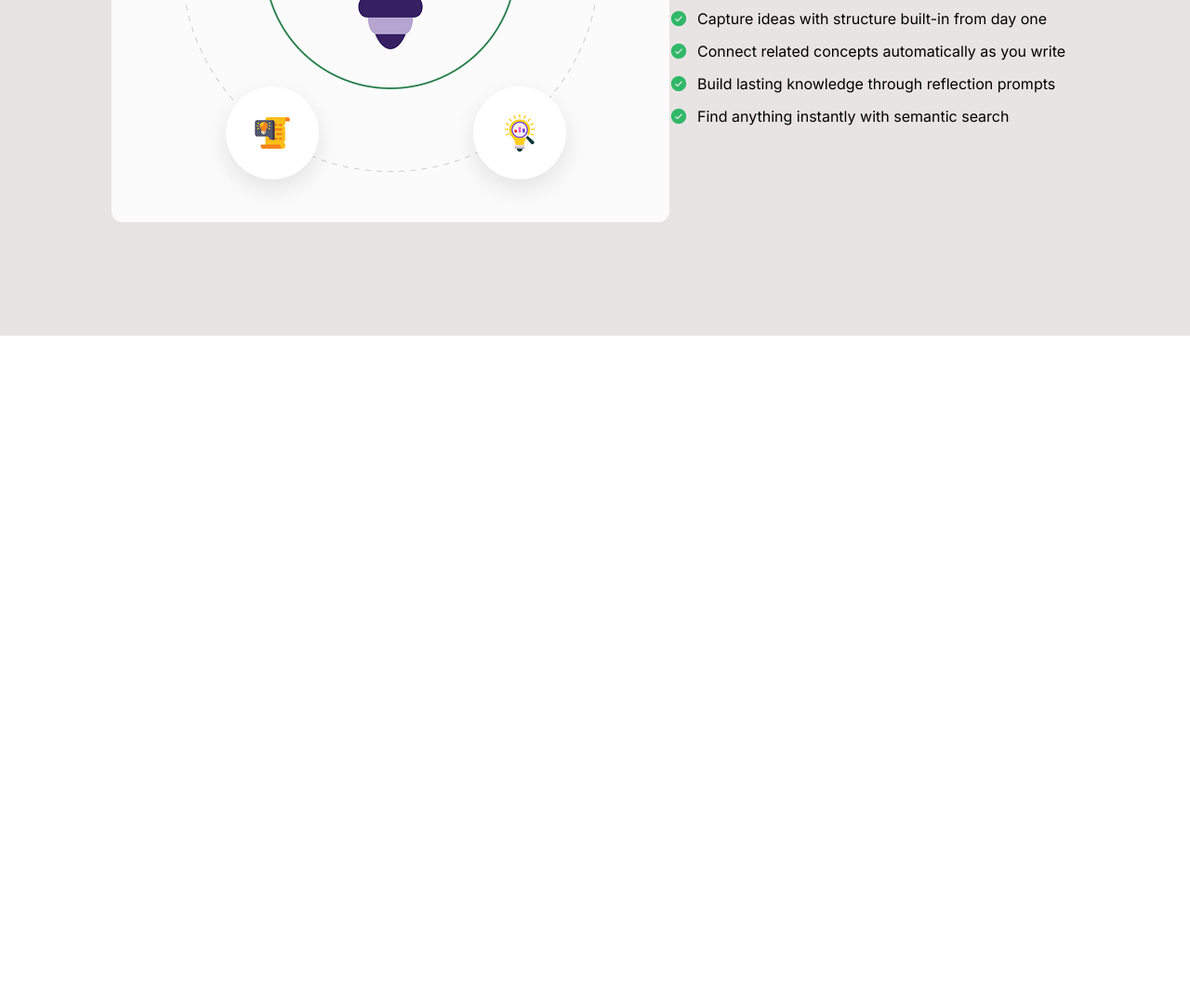
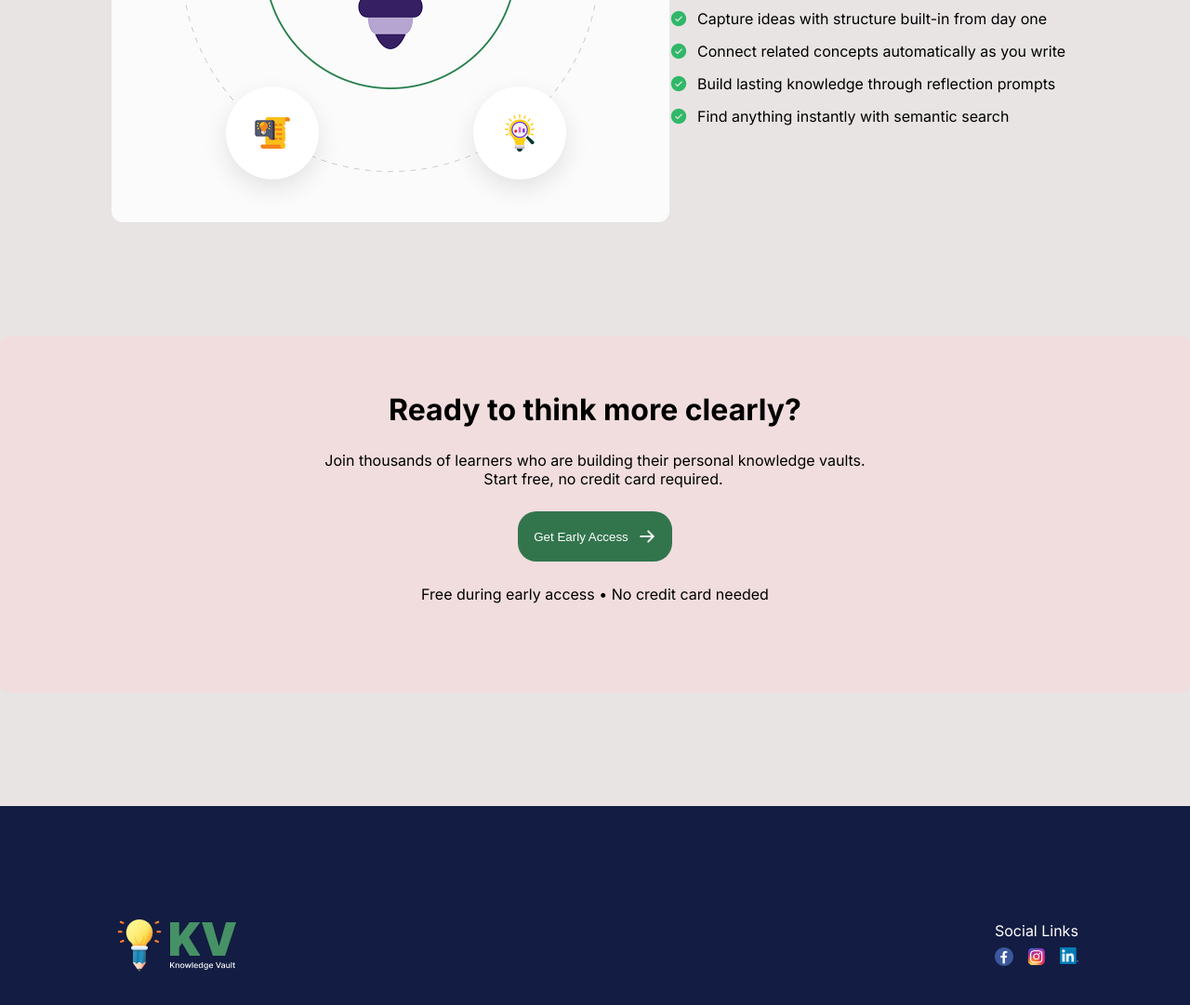
Before and after one commit to zarin-tasnim17/portfolio_website-assignment_1-, a plain HTML site: page index.html in a window 1280 px wide. Shown: the part 1719-2800 px from the top of the page at 93% size. Before the commit the page ends 2080 px from the top, so only its background shows below. Drawn offline with Linux system fonts and the light colour scheme.

Commit message:
add footer and early access section

```diff
--- a/index.html
+++ b/index.html
@@ -10,7 +10,7 @@
       rel="stylesheet"
     />
     <link rel="stylesheet" href="style.css" />
-    <title>portfolio website</title>
+    <title>test</title>
   </head>
   <body>
     <nav class="nav">
@@ -64,7 +64,8 @@
       </div>
       <img src="./assets/hero-bg.png" alt="body img" />
     </div>
-     <div class="card-section">
+
+    <div class="card-section">
       <div class="content">
         <h1>Notes don't fail, Structure does.</h1>
         <p>
@@ -94,7 +95,8 @@
           <h3>Bookmark overload</h3>
           <p>
             Hundreds of saved links you'll never
-            <br />&nbsp;&nbsp;&nbsp;&nbsp;&nbsp;&nbsp;&nbsp;&nbsp;&nbsp;&nbsp;&nbsp;&nbsp;&nbsp;&nbsp;revisit or remember.
+            <br />&nbsp;&nbsp;&nbsp;&nbsp;&nbsp;&nbsp;&nbsp;&nbsp;&nbsp;&nbsp;&nbsp;&nbsp;&nbsp;&nbsp;revisit
+            or remember.
           </p>
         </div>
 
@@ -106,8 +108,7 @@
           <h3>No idea connections</h3>
           <p>
             &nbsp;&nbsp;&nbsp;&nbsp;&nbsp;&nbsp;Insights stay isolated, never
-            <br />&nbsp;building into bigger
-            understanding.
+            <br />&nbsp;building into bigger understanding.
           </p>
         </div>
 
@@ -119,12 +120,13 @@
           <h3>Forgetting what you learned</h3>
           <p>
             Knowledge fades because there's
-            <br />&nbsp;&nbsp;&nbsp;&nbsp;&nbsp;&nbsp;&nbsp;&nbsp;&nbsp;&nbsp;&nbsp;no system to retain
-            it.
+            <br />&nbsp;&nbsp;&nbsp;&nbsp;&nbsp;&nbsp;&nbsp;&nbsp;&nbsp;&nbsp;&nbsp;no
+            system to retain it.
           </p>
         </div>
       </div>
     </div>
+
     <div class="section-2">
       <div class="img-2">
         <img src="./assets/knowledge.png" alt="knowledge" />
@@ -158,5 +160,42 @@
         </div>
       </div>
     </div>
+
+    <div class="section-3">
+      <div class="sec-3-div">
+        <h1>Ready to think more clearly?</h1>
+        <p>
+          Join thousands of learners who are building their personal knowledge
+          vaults. <br />
+          &nbsp;&nbsp;&nbsp;&nbsp;&nbsp;&nbsp;&nbsp;&nbsp;&nbsp;&nbsp;&nbsp;&nbsp;&nbsp;&nbsp;&nbsp;&nbsp;&nbsp;&nbsp;&nbsp;&nbsp;&nbsp;&nbsp;&nbsp;&nbsp;&nbsp;&nbsp;&nbsp;&nbsp;&nbsp;&nbsp;&nbsp;&nbsp;&nbsp;&nbsp;&nbsp;&nbsp;&nbsp;&nbsp;Start
+          free, no credit card required.
+        </p>
+        <div class="button-4">
+          <button>Get Early Access</button>
+          <img src="./assets/ArrowRight.png" alt="play-png" />
+        </div>
+        <p>Free during early access • No credit card needed</p>
+      </div>
+    </div>
+
+    <footer>
+      <div class="footer-sec">
+        <div class="logo-foot">
+          <img src="./assets/logo-footer.png" alt="logo" />
+          <div class="social">
+            <p>Social Links</p>
+            <div class="sc-logo">
+              <a href="https://www.facebook.com/"><img src="./assets/fb.png" alt="fb" /></a>
+              <a href="https://www.instagram.com/"><img src="./assets/insta.png" alt="insta" /></a>
+              <a href="https://www.linkedin.com/"><img src="./assets/linkedin.png" alt="linkedin" /></a>
+            </div>
+          </div>
+        </div>
+        <hr />
+        <div class="copy">
+          <p>&copy;2026 Personal Knowledge Vault. All rights reserved.</p>
+        </div>
+      </div>
+    </footer>
   </body>
 </html>
--- a/style.css
+++ b/style.css
@@ -39,7 +39,6 @@ body {
 }
 
 .img-box {
-
   width: 100%;
   height: 674px;
   object-fit: cover;
@@ -80,15 +79,15 @@ body {
   z-index: 5;
   position: absolute;
 }
-.out-out{
-    height: 17px;
+.out-out {
+  height: 17px;
   width: 17px;
   border-radius: 50%;
   background-color: #d3e2d9;
   position: absolute;
 }
 
-.el-1{
+.el-1 {
   display: flex;
   justify-content: center;
   align-items: center;
@@ -101,31 +100,31 @@ body {
   margin-left: 300px;
   margin-bottom: 20px;
 }
-.el-2{
+.el-2 {
   width: 770px;
   height: 168px;
   margin-left: 100px;
-
 }
-.el-2 h1,h2{
+.el-2 h1,
+h2 {
   font-size: 72px;
 }
-.col-1{
+.col-1 {
   margin-left: 5px;
   color: white;
 }
-.col-2{
+.col-2 {
   color: #32754d;
 }
 
-.el-3 p{
+.el-3 p {
   margin-left: 125px;
   margin-top: 20px;
   color: white;
   line-height: 25px;
 }
 
-.button-body{
+.button-body {
   display: flex;
   align-items: center;
   justify-content: center;
@@ -133,31 +132,30 @@ body {
   width: 465px;
   gap: 10px;
   margin-left: 200px;
-  margin-top:10px ;
+  margin-top: 10px;
 }
 
-.button-1 button{
+.button-1 button {
   background-color: #32754d;
   color: white;
   border: none;
   padding: 17px;
-
 }
-.button-2 button{
+.button-2 button {
   background-color: transparent;
   color: white;
   padding: 15px;
-  border:none ;
+  border: none;
 }
 
-.button-1 img{
+.button-1 img {
   width: 20px;
 }
-.button-2 img{
+.button-2 img {
   width: 30px;
   padding-left: 10px;
 }
-.color-div{
+.color-div {
   background-color: #32754d;
   display: flex;
   align-items: center;
@@ -166,19 +164,25 @@ body {
   padding-left: 10px;
   border-radius: 10px;
 }
-.button-2{
+.button-2 {
   display: flex;
   align-items: center;
   justify-content: center;
   border: 1px solid white;
   border-radius: 10px;
 }
-.button-2 button:hover{
+.button-2:hover {
   background-color: #32754d;
 }
-.color-div :hover{
+.button-2 button:hover {
+  background-color: #32754d;
+  border-radius: 10px;
+}
+.color-div :hover {
   background-color: #134427;
+  border-radius: 10px;
 }
+
 
 .card-box {
   display: flex;
@@ -188,10 +192,9 @@ body {
 }
 .card-size {
   height: 300px;
-  width: 322px;
+  width: 320px;
   background-color: #ffffff;
   border-radius: 10px;
-
 }
 
 .card-section {
@@ -210,7 +213,6 @@ body {
   padding-top: 30px;
   padding-left: 120px;
   padding-right: 120px;
-
 }
 .content h1 {
   font-size: 48px;
@@ -228,35 +230,112 @@ body {
   border-radius: 50%;
   background-color: rgb(221, 94, 44);
 }
-.card-p{
+.card-p {
   display: flex;
   align-items: center;
   justify-content: center;
   flex-direction: column;
   gap: 20px;
 }
-.section-2{
+
+.section-2 {
   display: flex;
   align-items: center;
   justify-content: space-between;
   height: 840px;
   background-color: #e9e4e4;
   padding: 120px;
-
 }
-.p-1{
+.p-1 {
   margin-bottom: 20px;
-  color:#32754d;
 }
-.p-2{
+.p-2 {
   margin-top: 20px;
   margin-bottom: 25px;
 }
-.list-2{
+.list-2 {
   line-height: 35px;
 }
-.cek-pnt{
+.cek-pnt {
   display: flex;
   align-items: center;
   gap: 10px;
 }
+
+.section-3 {
+  height: 506px;
+  background-color: #e9e4e4;
+  display: flex;
+  justify-content: center;
+}
+.sec-3-div {
+  width: 1360px;
+  height: 384px;
+  background-color: #f1dddd;
+  display: flex;
+  align-items: center;
+  flex-direction: column;
+  padding-top: 60px;
+  border-radius: 10px;
+}
+.button-4 {
+  display: flex;
+  justify-content: center;
+  align-items: center;
+  background-color: #32754d;
+  color: white;
+  border: none;
+  padding: 17px;
+  gap: 10px;
+  border-radius: 20px;
+}
+.button-4 button {
+  background-color: #32754d;
+  color: white;
+  border: none;
+}
+
+.button-4:hover {
+  background-color: #144e2b;
+}
+.button-4 button:hover {
+  background-color: #144e2b;
+}
+.sec-3-div p {
+  padding-bottom: 25px;
+  padding-top: 25px;
+}
+
+.footer-sec {
+  height: 348px;
+  background-color: #131c42;
+  padding: 120px;
+}
+.sc-logo {
+  display: flex;
+  gap: 15px;
+  padding-top: 8px;
+}
+.sc-logo img {
+  width: 20px;
+}
+.social p {
+  color: white;
+}
+
+.logo-foot {
+  display: flex;
+  align-items: center;
+  justify-content: space-between;
+  padding-bottom: 50px;
+}
+.footer-sec p {
+  color: #ffffff;
+}
+
+.copy {
+  display: flex;
+  align-items: center;
+  justify-content: center;
+  padding-top: 20px;
+}
```
Also changed, not shown: assets/fb.png (added), assets/insta.png (added), assets/linkedin.png (added).
